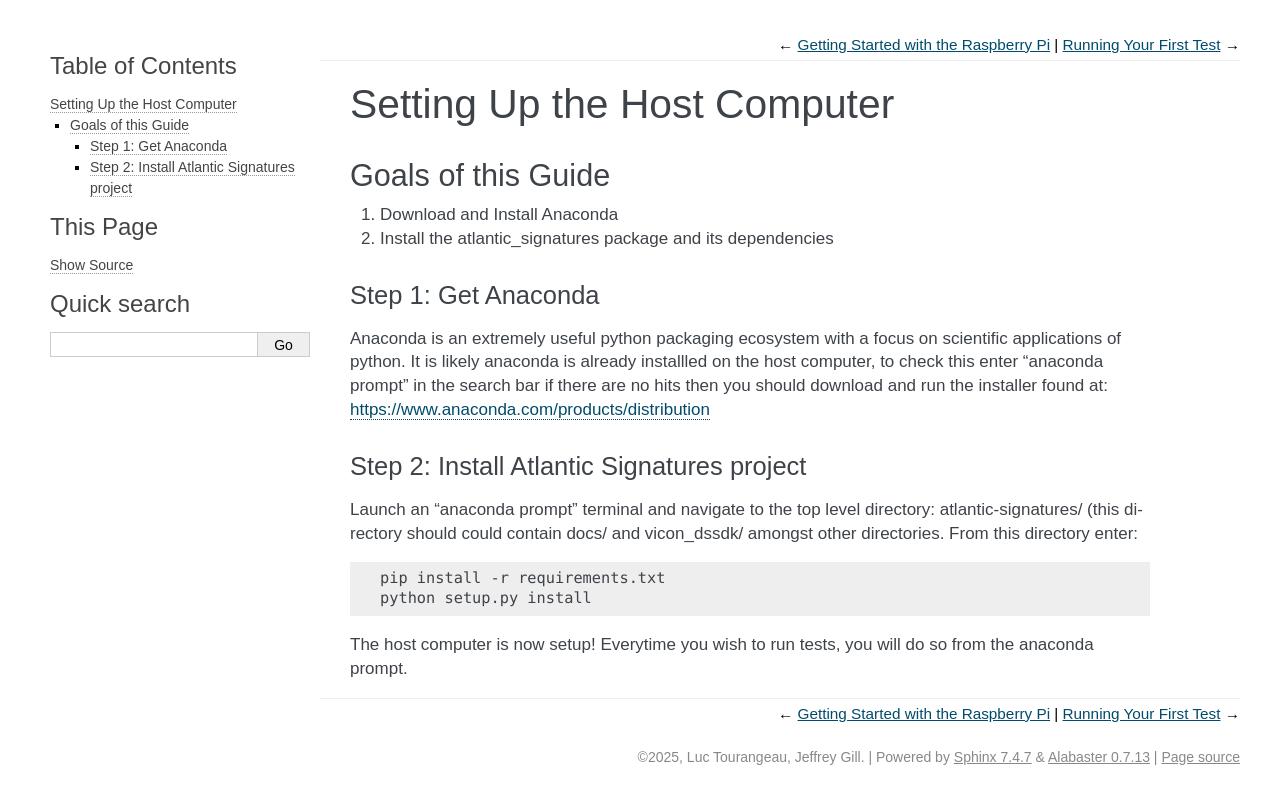
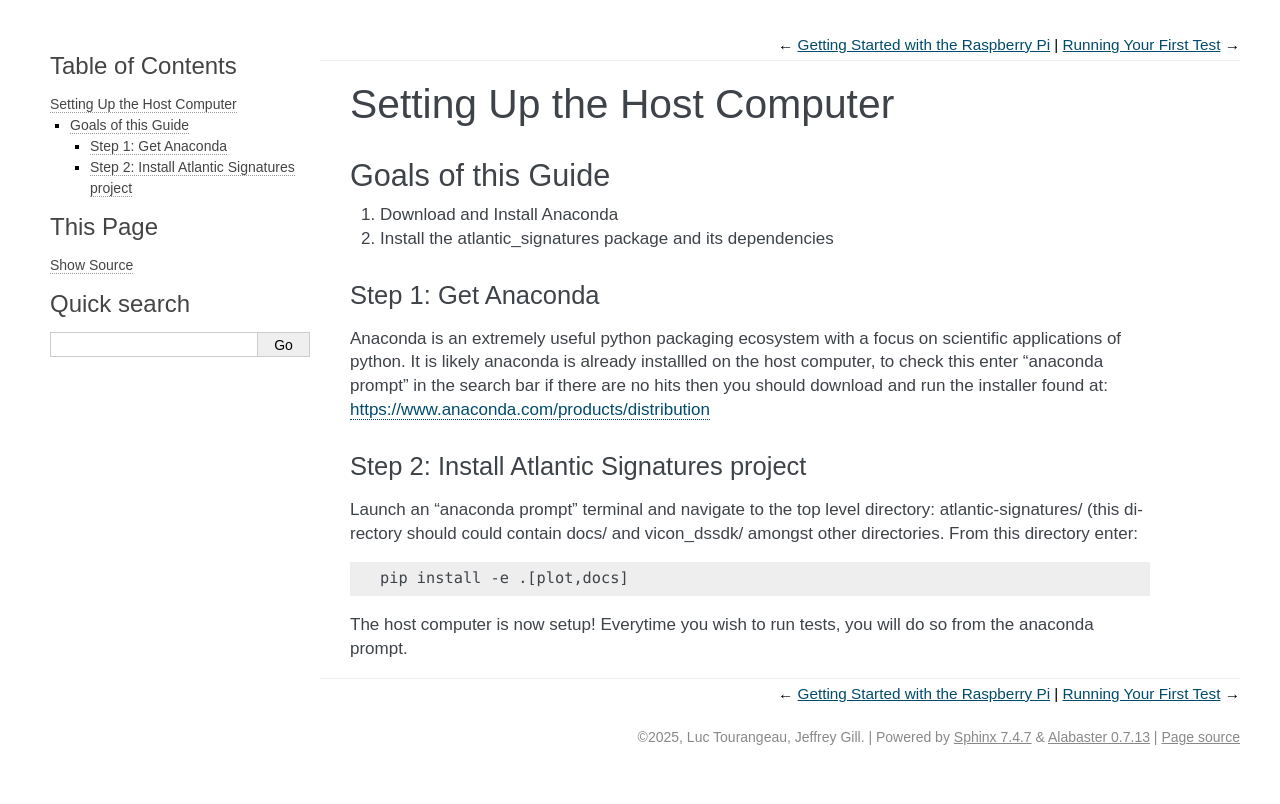
Before and after one commit to qbeslab/atlantic-signatures, a Sphinx documentation site: the page built from docs/source/host.rst, in a window 1280 px wide. Shown: the top 804 px of the page. Built offline with Sphinx 7.4.7, drawn with Linux system fonts in a browser that asks for light colours.

Commit message:
Update host install command

```diff
--- a/docs/source/host.rst
+++ b/docs/source/host.rst
@@ -26,8 +26,7 @@ amongst other directories. From this directory enter:
 
 .. code-block:: batch
 
-    pip install -r requirements.txt
-    python setup.py install
+    pip install -e .[plot,docs]
 
 The host computer is now setup! Everytime you wish to run tests, you will do
 so from the anaconda prompt.
```
